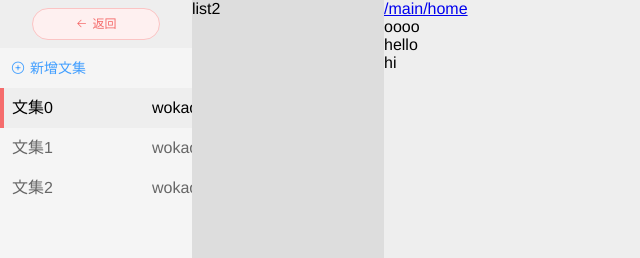
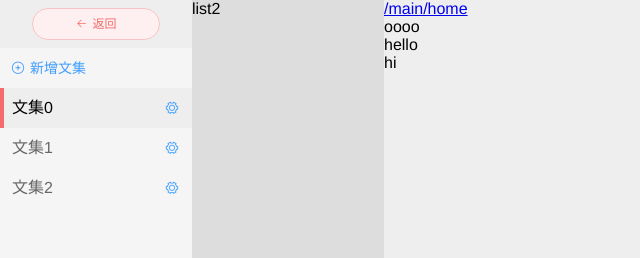
Before and after one commit to 5wer/client, a Vue app: page /editor in a window 1280 px wide. Shown: the top 258 px of the page, without its empty margins (0-640 px from the left). Built offline with nearby package versions, Linux system fonts and the light colour scheme.

Commit message:
准备自制下拉菜单组件,tsx的格式化是个问题

```diff
--- a/src/views/Editor/ItemBtnGroup.tsx
+++ b/src/views/Editor/ItemBtnGroup.tsx
@@ -12,10 +12,23 @@ interface Item {
 })
 export default class ItemBtnGroup extends Vue {
   @Prop()
-  items?: Item[] | null = [];
+  items?: Item[] | null;
   @Prop()
-  id?: string = '';
+  id?: string;
+  private show: boolean = false;
+  clickHandle(e: Event): void {
+    e.preventDefault();
+    e.stopPropagation();
+  }
   render() {
-    return <div>{this.$slots.default}</div>;
+    // if (this.show) {
+    //   return <div></div>;
+    // }
+    // return null;
+    return (
+      <div on-click={() => console.log('dfdf')}>
+        <el-button on-click={this.clickHandle} icon="el-icon-setting" circle size="medium" type="text" />
+      </div>
+    );
   }
 }
```
